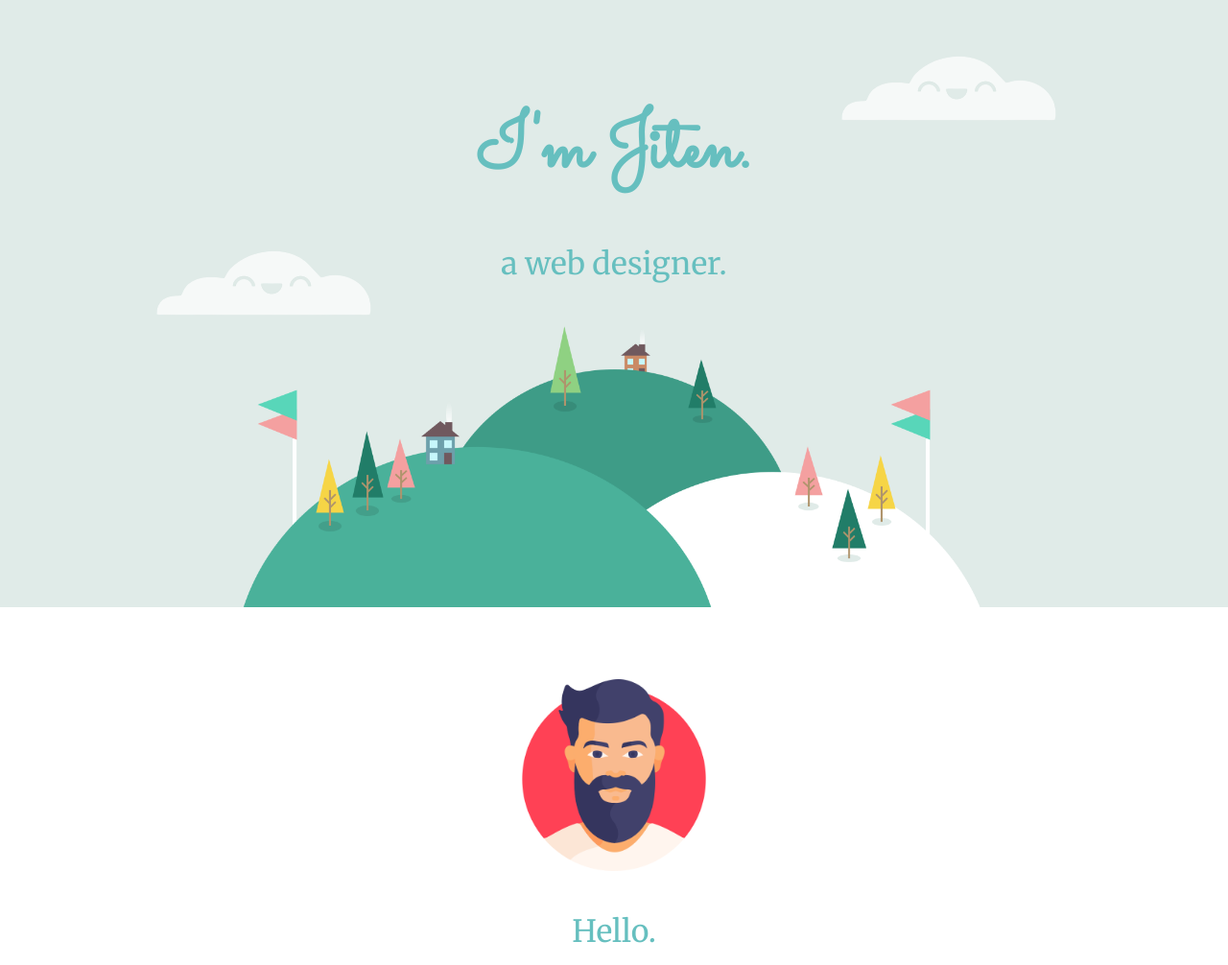
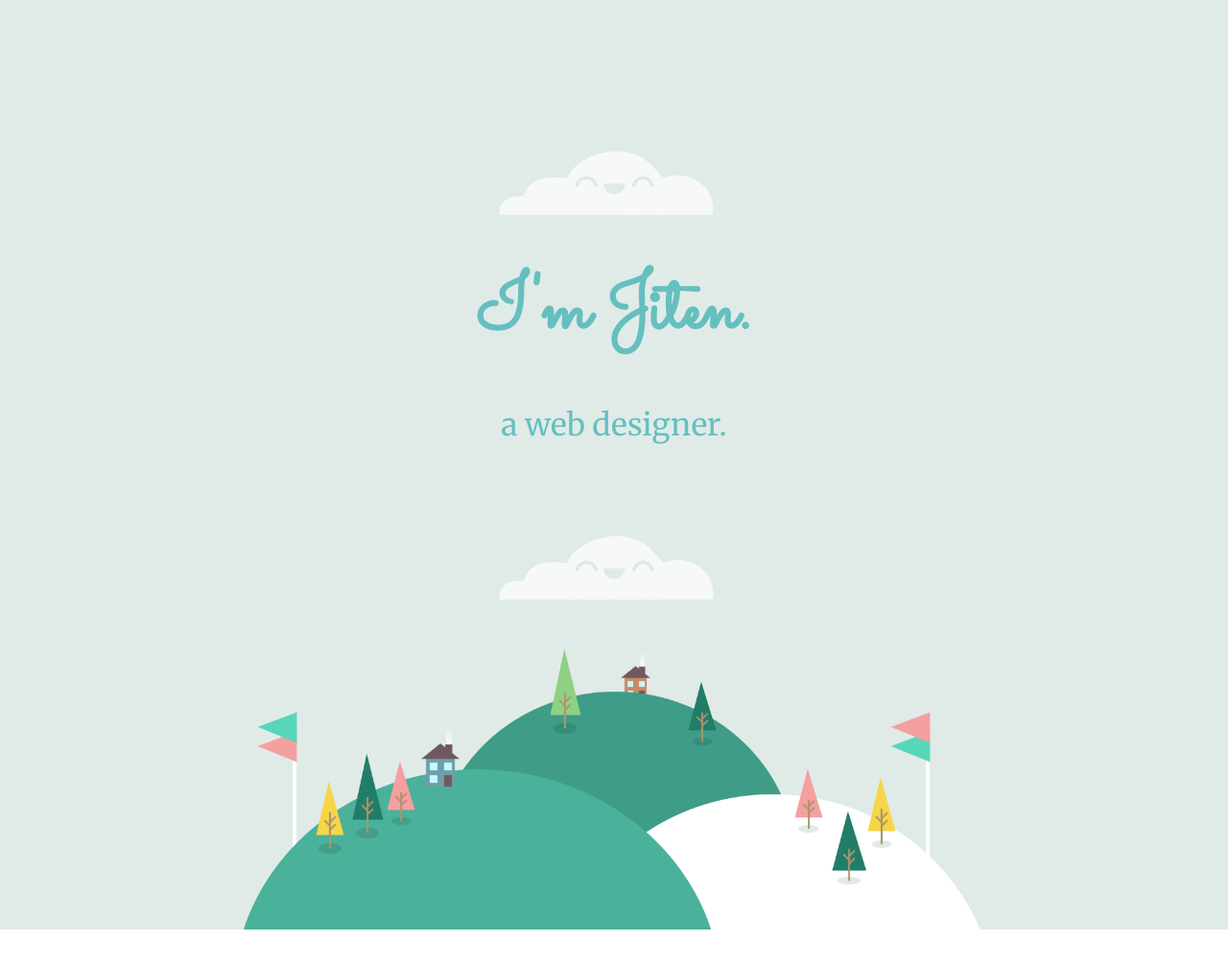
Before and after one commit to JitenPanchal200467/Jiten-Panchal, a plain HTML site: page CSS-MY SITE/CSS-My Site/index.html in a window 1280 px wide. Shown: the top 1006 px of the page at 96% size. Drawn offline with Linux system fonts and the light colour scheme.

Commit message:
Update index.html

```diff
--- a/CSS-MY SITE/CSS-My Site/index.html
+++ b/CSS-MY SITE/CSS-My Site/index.html
@@ -1,26 +1,37 @@
 <!DOCTYPE html>
 <html>
+
 <head>
 
     <title>JITEN'S_SITE</title>
     <link rel="stylesheet" href="styles.css">
     <link rel="preconnect" href="https://fonts.googleapis.com">
-    <link rel="preconnect" href="https://fonts.gstatic.com" crossorigin><link href="https://fonts.googleapis.com/css2?family=Merriweather&family=Montserrat&family=Sacramento&display=swap" rel="stylesheet">
+    <link rel="preconnect" href="https://fonts.gstatic.com" crossorigin>
+    <link href="https://fonts.googleapis.com/css2?family=Merriweather&family=Montserrat&family=Sacramento&display=swap"
+        rel="stylesheet">
     <link rel="icon" href="images/man.png">
+
 </head>
+
 <body>
+
     <div class="top-container">
-        <img class="cloud1" src="images/Screenshot_2023-03-16_220306-removebg-preview.png" alt="cloud">
+        <img class="imgbox" src="images/Screenshot_2023-03-16_220306-removebg-preview.png" alt="cloud">
         <h1>I'm Jiten.</h1>
+        <div>
             <h2>a web designer.</h2>
-        <img class="cloud2" src="images/Screenshot_2023-03-16_220306-removebg-preview.png" alt="cloud">
+            <img class="imgbox2" src="images/Screenshot_2023-03-16_220306-removebg-preview.png">
+        </div>
+
+
         <img class="image" src="images/land (2).png" alt="Screenshot">
     </div>
     <div class="middle-container">
         <div class="profile">
             <img class="myself" src="images/man.png" alt="myself">
             <h2>Hello.</h2>
-          <p class="intro">I am a Web Developer based in Ahmedabad, India. I have a passion for Web Development and this website is the start of my new journey.</p>
+            <p class="intro">I am a Web Developer based in Ahmedabad, India. I have a passion for Web Development and
+                this website is the start of my new journey.</p>
         </div>
         <hr>
         <div class="skills">
@@ -28,7 +39,8 @@
             <div class="skill-row">
                 <img class="skill-img1" src="images/web-development.png" alt="Web Development-img">
                 <h2>Develop what you need.</h2>
-              <p>I'm a developer, so I know how to create your website to run across devices using the latest technologies available.</p>
+                <p>I'm a developer, so I know how to create your website to run across devices using the latest
+                    technologies available.</p>
             </div>
             <div class="skill">
                 <img class="skill-img2" src="images/website.png" alt="Website-img">
@@ -40,8 +52,9 @@
                 <h3>Get In Touch</h3>
                 <h3>Did you like my website?</h3>
                 <p>Contact me and I'll make you one that's better than this.</p>
-        <a class="btn" href="mailto:jit200467gemail.com">CONTACT ME</a>
-        <br></div>
+                <a class="btn" href="mailto:jit200467@gmail.com">CONTACT ME</a>
+                <br>
+            </div>
             <div class="bottom-container">
 
                 <a class="footer-link" href="https://www.linkedin.com/">LinkedIn</a>
@@ -51,4 +64,5 @@
             </div>
 
 </body>
+
 </html>
```
Lines whose indentation alone changed are shown as unchanged.
